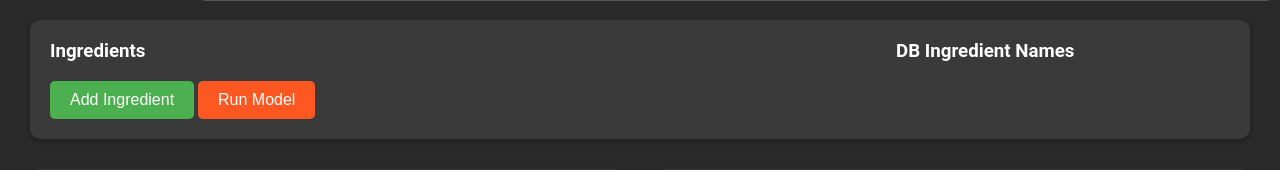
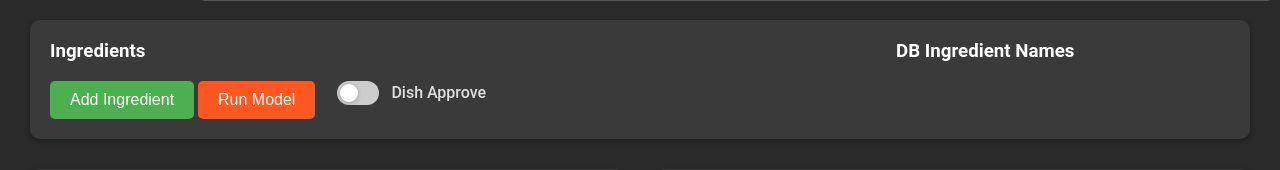
Before and after one commit to rohanTalaviya/Dish-Dashboard, a Django app: page /dish_edit_details.html in a window 1280 px wide. Shown: the part 81-251 px from the top of the page. Run offline with Django 5.2, Linux system fonts and the light colour scheme.

Commit message:
Update - 6

```diff
--- a/AI/dish_edit_details.py
+++ b/AI/dish_edit_details.py
@@ -40,7 +40,8 @@ def find_ingredient_name(partial_name, threshold=90):
         idx = db_names.index(good_matches[0][0])
         return ingredients_db_names[idx]['food_name']
 
-    return "No close match found"
+    suggestion = suggest_five_ingredient_name(partial_name)
+    return f"No match : {suggestion}"
 
 
 # Check ingredient correctness using generative AI
@@ -166,6 +167,7 @@ def update_dish_fields(request):
             if 'price' in updates:
                 updates['dish_variants.normal.full.price'] = updates.pop('price')
 
+
             # Determine the collection and update logic based on the source
             if source == 'restaurantdishlist':
                 if not restaurant_id:
@@ -255,8 +257,8 @@ def run_model(request):
                         'error': 'Missing required fields: ingredients'
                     }, status=400)
 
-                url = "https://sandbox.fitshield.in/api/auto-update-model-dish"
-                #url = "https://production.fitshield.in/api/auto-update-model-dish"
+                #url = "https://sandbox.fitshield.in/api/auto-update-model-dish"
+                url = "https://production.fitshield.in/api/auto-update-model-dish"
                 headers = {
                     'Content-Type': 'application/json'
                 }
@@ -304,7 +306,7 @@ def suggest_ingredient_name_function(partial_name):
     filtered_matches = [match for match in matches if match[1] >= 65]
 
     if not filtered_matches:
-        return ["No close match found"]
+        return ["No match"]
 
     top_matches = []
     for match in filtered_matches:
@@ -313,3 +315,22 @@ def suggest_ingredient_name_function(partial_name):
         top_matches.append(original_food_name)
 
     return top_matches
+
+def suggest_five_ingredient_name(partial_name):
+    """Suggest top 5 food names based on partial input using fuzzy matching with exact match priority."""
+    data = list(nutrients_collection.find({}, {'_id': 0, 'food_name': 1}))
+    partial_name_no_spaces = partial_name.replace(" ", "").strip().lower()
+    food_names = [normalize(food['food_name']) for food in data]
+    matches = process.extract(partial_name_no_spaces, food_names, limit=5, scorer=fuzz.WRatio)
+    filtered_matches = [match for match in matches if match[1] >= 65]
+
+    if not filtered_matches:
+        return ["No match"]
+
+    top_matches = []
+    for match in filtered_matches:
+        index = food_names.index(match[0])
+        original_food_name = data[index]['food_name']
+        top_matches.append(original_food_name)
+
+    return top_matches
--- a/static/js/dish_edit_details.js
+++ b/static/js/dish_edit_details.js
@@ -51,7 +51,8 @@ document.addEventListener('DOMContentLoaded', function() {
                 const nameInput = document.createElement('input');
                 nameInput.type = 'text';
                 nameInput.value = ingredient.name;
-                nameInput.style.flex = '2';
+                nameInput.style.flex = '1'; // Reduced from '2' to '1'
+                nameInput.style.maxWidth = '80px'; // Add a max width for further control
                 nameInput.className = 'ingredient-name';
 
                 const quantityInput = document.createElement('input');
@@ -108,7 +109,7 @@ document.addEventListener('DOMContentLoaded', function() {
                 const dbIngredientText = document.createElement('span');
                 dbIngredientText.textContent = ingredient.db_ingredient_name || 'N/A';
                 dbIngredientText.style.flex = '1';
-                if (ingredient.db_ingredient_name === "No close match found") {
+                if (ingredient.db_ingredient_name.includes("No match")) {
                     dbIngredientText.style.color = 'red';
                     dbIngredientText.style.fontWeight = 'bold';
                 }
@@ -311,6 +312,14 @@ document.addEventListener('DOMContentLoaded', function() {
             // Populate price
             document.getElementById('dishPrice').value = details.price || 0;
 
+            // Set the "Dish Approve" radio button based on is_verified
+            const dishApproveRadio = document.getElementById('dishApproveRadio');
+            if (details.is_verified === true) {
+                dishApproveRadio.checked = true;
+            } else {
+                dishApproveRadio.checked = false;
+            }
+
             // Add event listener for the "Run Model" button
             document.getElementById('runModel').addEventListener('click', function() {
                 const urlParams = new URLSearchParams(window.location.search);
@@ -382,7 +391,8 @@ document.addEventListener('DOMContentLoaded', function() {
                 nameInput.type = 'text';
                 nameInput.value = name;
                 nameInput.placeholder = 'Name';
-                nameInput.style.flex = '2';
+                nameInput.style.flex = '1'; // Reduced from '2' to '1'
+                nameInput.style.maxWidth = '120px'; // Add a max width for further control
                 nameInput.className = 'ingredient-name';
 
                 const suggestionBox = document.createElement('ul');
@@ -522,6 +532,7 @@ document.getElementById('updateAllFields').addEventListener('click', function()
         }));
 
     const updates = {
+        'dish_description': document.getElementById('dishDescription').value,
         'cuisine_category.continental_region': document.getElementById('continentalRegion').value,
         'cuisine_category.specific_cuisine': document.getElementById('specificCuisine').value,
         'cuisine_category.subcategory': document.getElementById('subcategory').value,
@@ -537,6 +548,11 @@ document.getElementById('updateAllFields').addEventListener('click', function()
         'toppings': toppings,
         'price': parseFloat(document.getElementById('dishPrice').value) || 0,
     };
+
+    // Add is_verified if radio is checked
+    if (document.getElementById('dishApproveRadio').checked) {
+        updates['is_verified'] = true;
+    }
 
     const payload = {
         dish_name: dishName, // Ensure dish_name is included in the payload
@@ -626,7 +642,8 @@ function createIngredientRow(name = '', quantity = '', unit = '', description =
     nameInput.type = 'text';
     nameInput.value = name;
     nameInput.placeholder = 'Name';
-    nameInput.style.flex = '2';
+    nameInput.style.flex = '1'; // Reduced from '2' to '1'
+    nameInput.style.maxWidth = '120px'; // Add a max width for further control
     nameInput.className = 'ingredient-name';
 
     const suggestionBox = document.createElement('ul');
--- a/templates/dish_edit_details.html
+++ b/templates/dish_edit_details.html
@@ -176,6 +176,52 @@
         ul.suggestion-box li:hover {
             background: #f0f0f0;
         }
+        /* Custom switch for Dish Approve */
+        .switch {
+            display: inline-flex;
+            align-items: center;
+            cursor: pointer;
+            margin-left: 18px;
+            user-select: none;
+        }
+        .switch input[type="radio"] {
+            display: none;
+        }
+        .slider {
+            width: 42px;
+            height: 24px;
+            background: #ccc;
+            border-radius: 24px;
+            position: relative;
+            transition: background 0.3s;
+            margin-right: 10px;
+        }
+        .slider:before {
+            content: "";
+            position: absolute;
+            left: 3px;
+            top: 3px;
+            width: 18px;
+            height: 18px;
+            background: #fff;
+            border-radius: 50%;
+            transition: transform 0.3s;
+            box-shadow: 0 1px 4px rgba(0,0,0,0.2);
+        }
+        .switch input[type="radio"]:checked + .slider {
+            background: #4CAF50;
+        }
+        .switch input[type="radio"]:checked + .slider:before {
+            transform: translateX(18px);
+            background: #fff;
+        }
+        .switch-label {
+            font-size: 1em;
+            color: #e0e0e0;
+            font-weight: 500;
+            margin-left: 2px;
+            margin-right: 5px;
+        }
     </style>
 </head>
 <body>
@@ -197,6 +243,11 @@
                     <ul id="ingredientsList"></ul>
                     <button id="addIngredient">Add Ingredient</button>
                     <button id="runModel">Run Model</button>
+                    <label class="switch">
+                        <input type="radio" id="dishApproveRadio" name="dishApproveRadio">
+                        <span class="slider"></span>
+                        <span class="switch-label">Dish Approve</span>
+                    </label>
                 </div>
                 <div>
                     <h3>DB Ingredient Names</h3>
```
